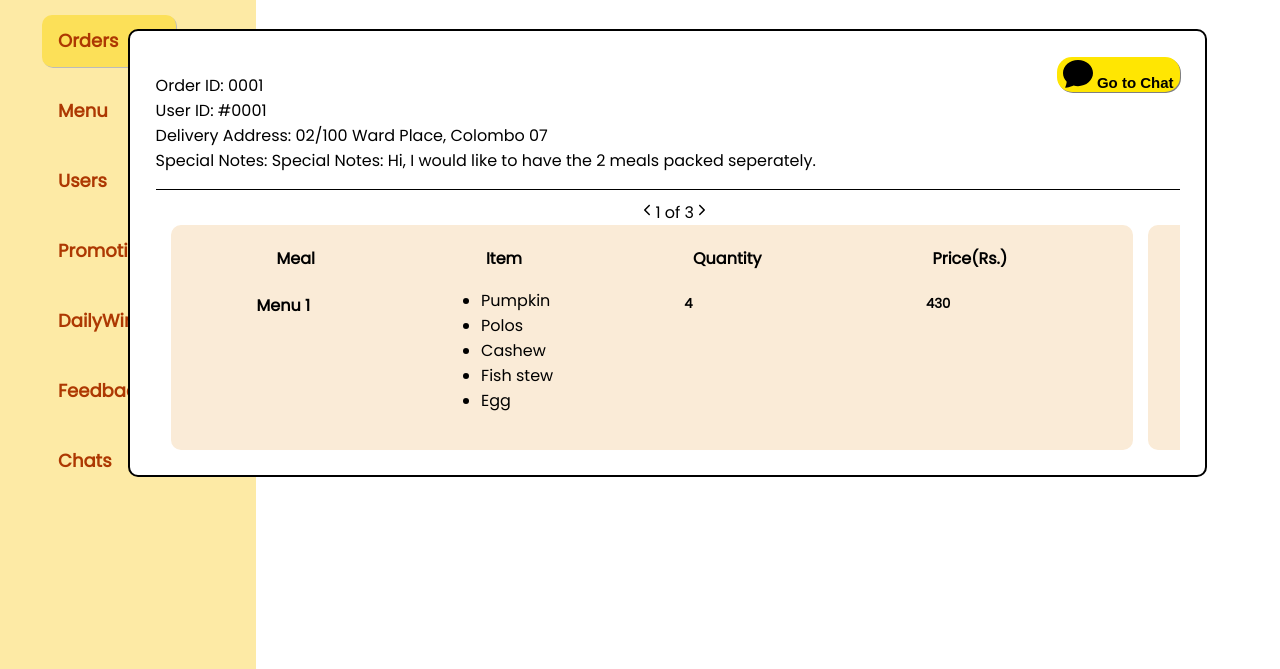
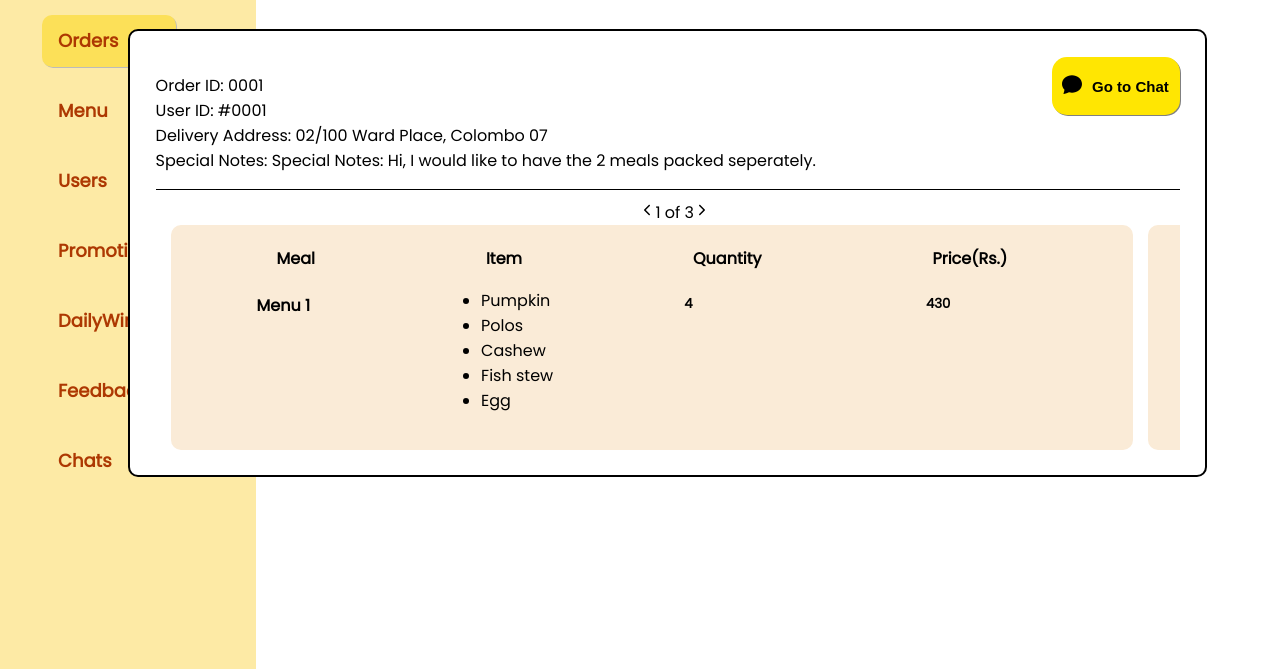
Before and after one commit to Lunch-Bucket/lunch-bucket-frontend-web, a React app: page /lunch-bucket-frontend-web/order in a window 1280 px wide. Both pictures are taken after a click on the button "View". Shown: the part 131-800 px from the top of the page. Built offline with nearby package versions, Linux system fonts and the light colour scheme.

Commit message:
order page - updated

```diff
--- a/src/pages/order/OrderHome.jsx
+++ b/src/pages/order/OrderHome.jsx
@@ -58,7 +58,8 @@ export default function OrderHome()
                         <div className="order-modal" onClick={()=>{setShowModal(!showModal)}}>
                         <div className="modal-header">
                             <button className="order-page-modal-header-chat-btn">
-                                <BsFillChatFill size={30}/> Go to Chat
+                                <BsFillChatFill size={20} style={{paddingTop:'1rem'}}/>
+                                <h4> Go to Chat</h4>
                             </button>
                         </div>
                         {order.map((data, id) => (
--- a/src/pages/order/OrderStyles.css
+++ b/src/pages/order/OrderStyles.css
@@ -78,4 +78,15 @@
     font-size: 15px;
     font-weight: 700;
     cursor: pointer;
+    display: flex;
+    justify-content: space-around;
+    width: 8rem;
 }
+
+.order-page-modal-header-chat-btn:hover {
+    opacity: 0.7;
+}
+
+.order-page-view-btn:hover{
+    opacity: 0.8;
+}
```
